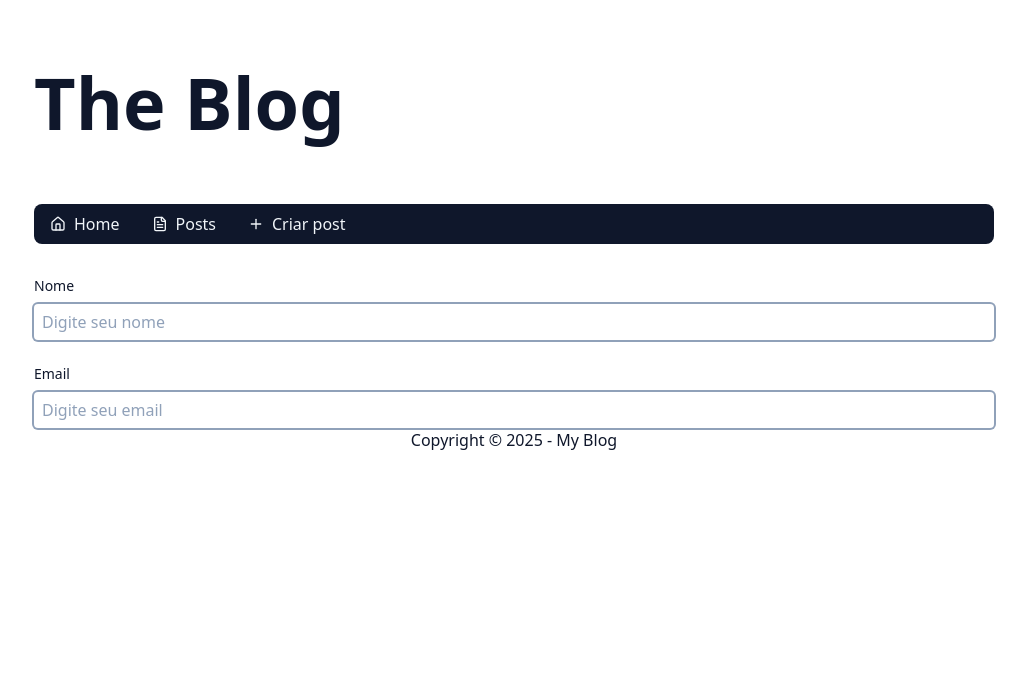
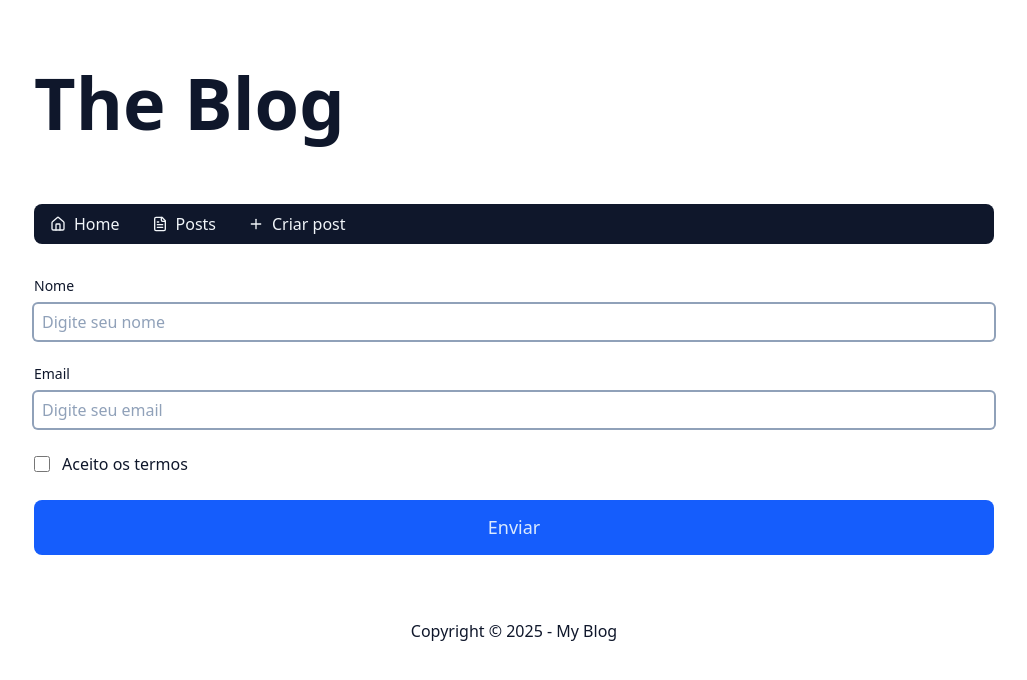
Before and after one commit to rdGxd/blog, a Next.js app: page /admin/post/new in a window 1280 px wide. Shown: the top 680 px of the page, without its empty margins (126-1153 px from the left). Built offline with nearby package versions, Linux system fonts and the light colour scheme.

Commit message:
Criando o componente para InputCheckbox

```diff
--- a/src/app/admin/post/new/page.tsx
+++ b/src/app/admin/post/new/page.tsx
@@ -1,14 +1,22 @@
+import { Button } from '@/components/Button';
+import { InputCheckbox } from '@/components/InputCheckbox';
 import { InputText } from '@/components/InputText';
 
 export const dynamic = 'force-dynamic';
 
 export default async function AdminPostNewPage() {
   return (
-    <>
+    <form action='' className='mb-16'>
       <div className='flex flex-col gap-6'>
         <InputText placeholder='Digite seu nome' labelText='Nome' />
         <InputText placeholder='Digite seu email' labelText='Email' />
+        <InputCheckbox labelText='Aceito os termos' />
       </div>
-    </>
+      <div className='mt-6'>
+        <Button variant={'default'} size='lg' className='w-full' type='submit'>
+          Enviar
+        </Button>
+      </div>
+    </form>
   );
 }
--- a/src/components/Button/index.tsx
+++ b/src/components/Button/index.tsx
@@ -4,10 +4,10 @@ type ButtonSizes = 'sm' | 'md' | 'lg';
 
 type ButtonProps = {
   variant: ButtonVariants;
-  size: ButtonSizes;
+  size?: ButtonSizes;
 } & React.ComponentProps<'button'>;
 
-export function Button({ variant, size, ...props }: ButtonProps) {
+export function Button({ variant, size = 'md', ...props }: ButtonProps) {
   const buttonVariants: Record<ButtonVariants, string> = {
     default: 'bg-blue-600 text-blue-100 hover:bg-blue-700',
     ghost: 'bg-slate-300 text-blue-900 hover:bg-slate-400',
--- /dev/null
+++ b/src/components/InputCheckbox/index.tsx
@@ -0,0 +1,30 @@
+import { useId } from 'react';
+
+type InputCheckboxProps = {
+  labelText?: string;
+  type?: 'checkbox';
+} & React.ComponentProps<'input'>;
+
+export function InputCheckbox({
+  labelText = '',
+  type = 'checkbox',
+  ...props
+}: InputCheckboxProps) {
+  const id = useId();
+
+  return (
+    <div className='flex items-center gap-3'>
+      <input
+        {...props}
+        className={`h-4 w-4 outline-none focus:ring-2 focus:ring-blue-500 ${props.className}`}
+        id={id}
+        type={type}
+      />
+      {labelText && (
+        <label htmlFor={id} className='text-base'>
+          {labelText}
+        </label>
+      )}
+    </div>
+  );
+}
```
